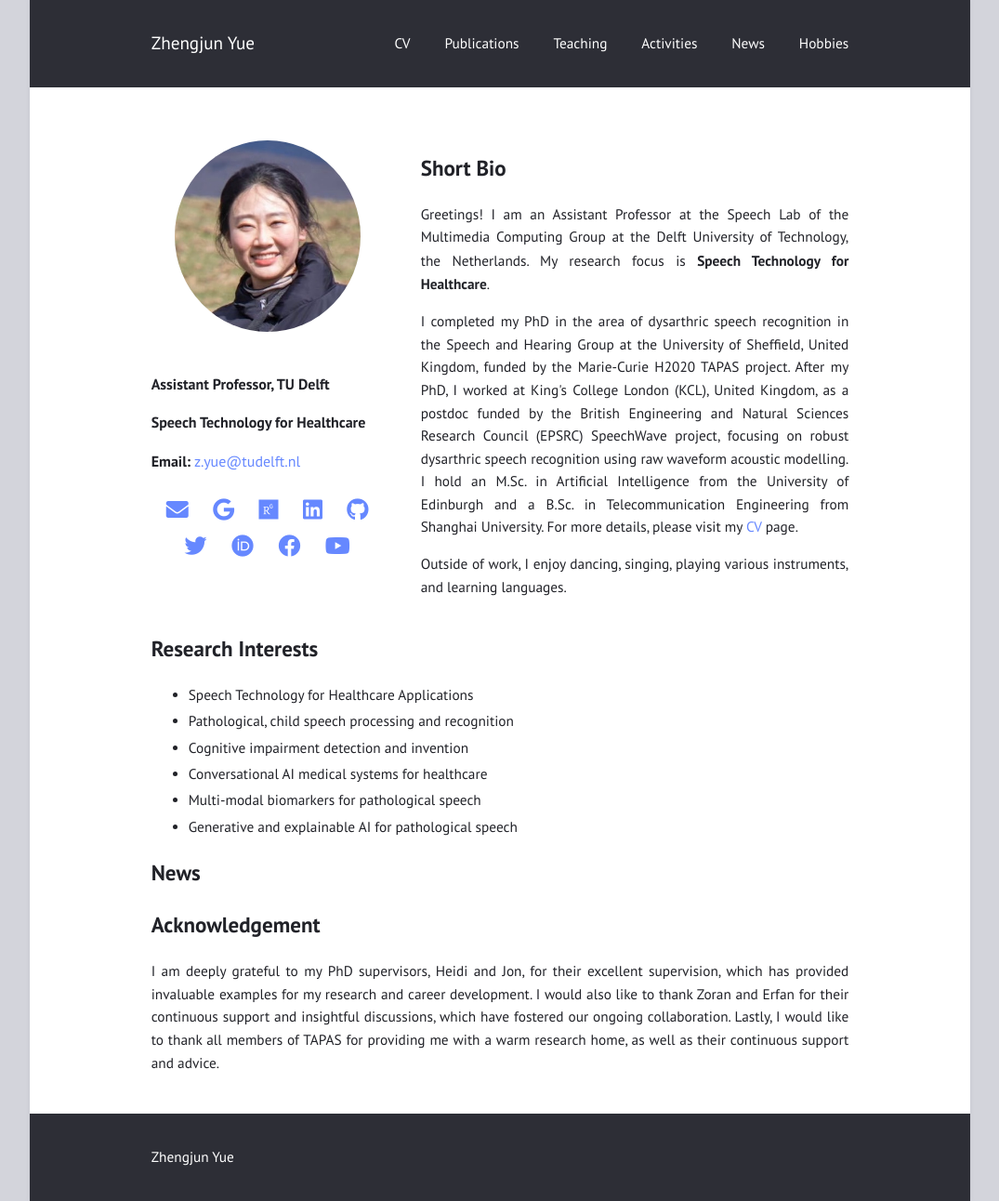
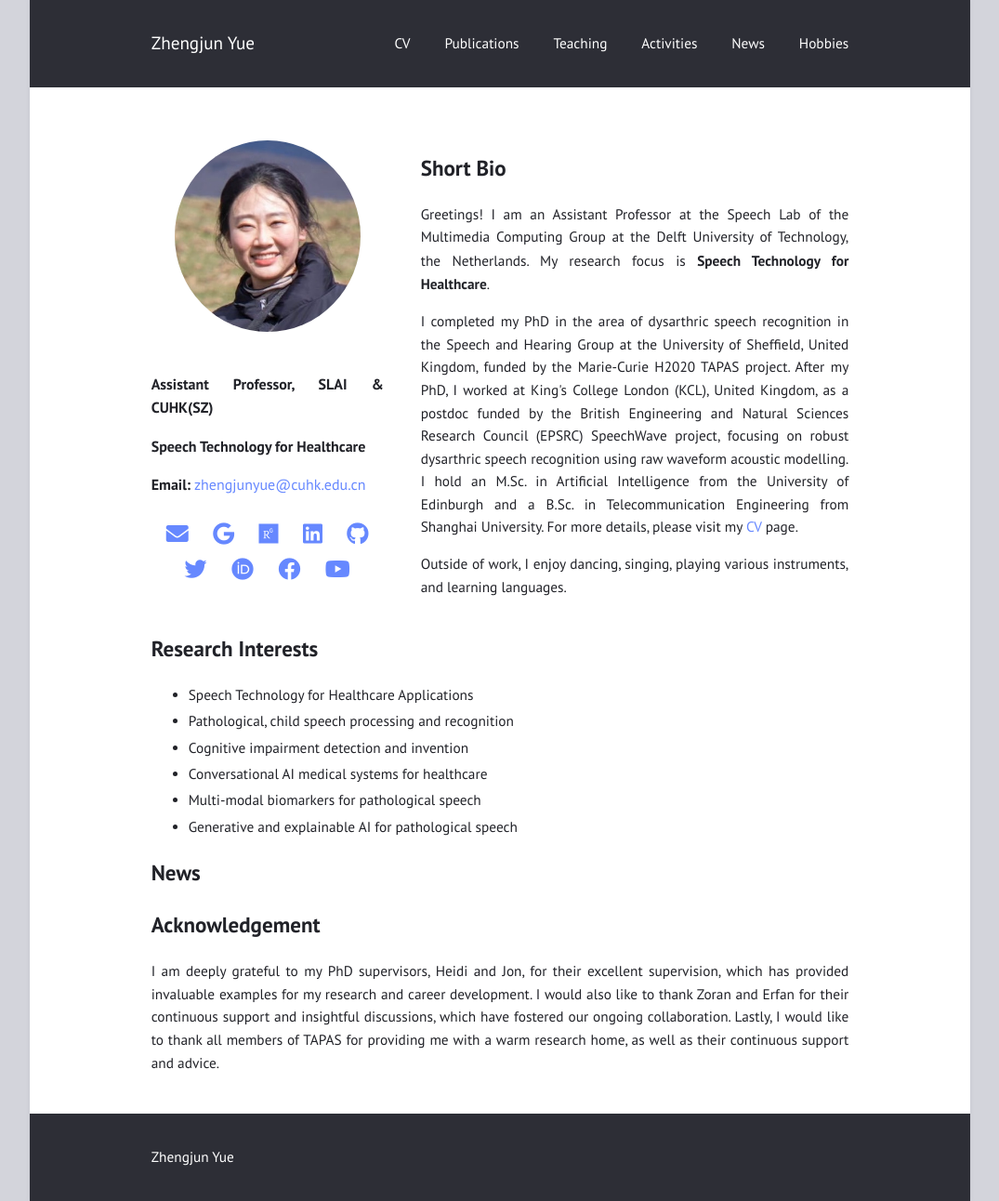
Before and after one commit to zhengjunyue/zhengjunyue.github.io, a Jekyll site: the page built from index.md, in a window 1280 px wide. Shown: the whole page at 93% size, without its empty margins (102-1177 px from the left). Built offline with Jekyll 4.4.1, drawn with Linux system fonts in a browser that asks for light colours.

Commit message:
Update index.md

```diff
--- a/index.md
+++ b/index.md
@@ -11,9 +11,9 @@ title: ""
 
     <!-- Contact Info Section -->
     <div style="font-size: 1rem; margin-bottom: 20px;">
-      <p><strong>Assistant Professor, TU Delft</strong></p>
+      <p><strong>Assistant Professor, SLAI & CUHK(SZ)</strong></p>
       <p><strong>Speech Technology for Healthcare</strong></p>
-      <p><strong>Email:</strong> <a href="mailto:z.yue@tudelft.nl">z.yue@tudelft.nl</a></p>
+      <p><strong>Email:</strong> <a href="mailto:zhengjunyue@cuhk.edu.cn">zhengjunyue@cuhk.edu.cn</a></p>
     </div>
 
     <!-- Social Media Icons Section -->
```
